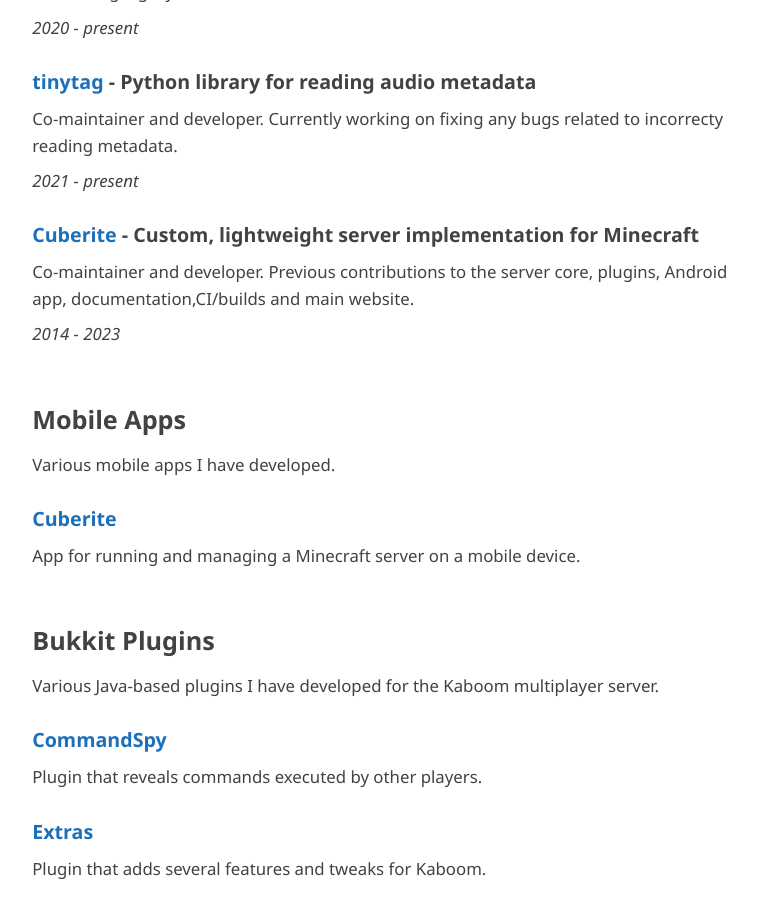
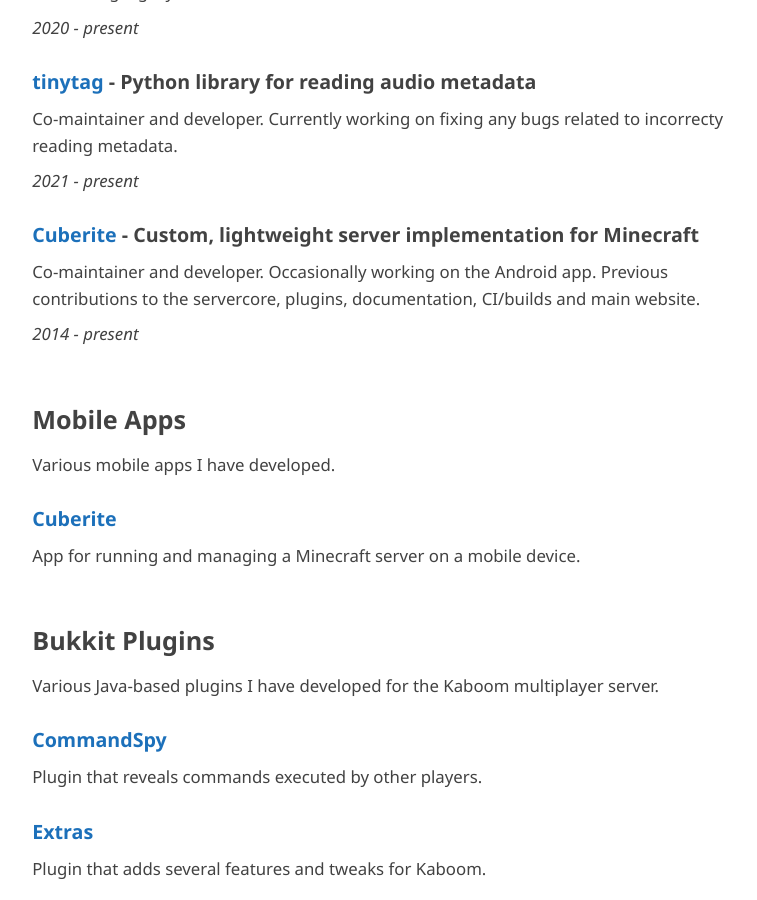
Before and after one commit to mathiascode/projects, a Jekyll site: the page built from index.md, in a window 1280 px wide and 900 px high, scrolled down 400 px. Shown: the whole window, without its empty margins (255-1012 px from the left). Built offline with Jekyll 4.4.1, drawn with Linux system fonts in a browser that asks for light colours; our own code applies the rules of GitHub Pages for plain Markdown files.

Commit message:
Occasional work on the Cuberite Android app

```diff
--- a/index.md
+++ b/index.md
@@ -26,10 +26,10 @@
 
 ### [Cuberite](https://github.com/cuberite) - Custom, lightweight server implementation for Minecraft
 
-Co-maintainer and developer. Previous contributions to the server core, plugins, Android app, documentation,
-CI/builds and main website.
+Co-maintainer and developer. Occasionally working on the Android app. Previous contributions to the server
+core, plugins, documentation, CI/builds and main website.
 
-*2014 - 2023*
+*2014 - present*
 
 
 ## Mobile Apps
```
